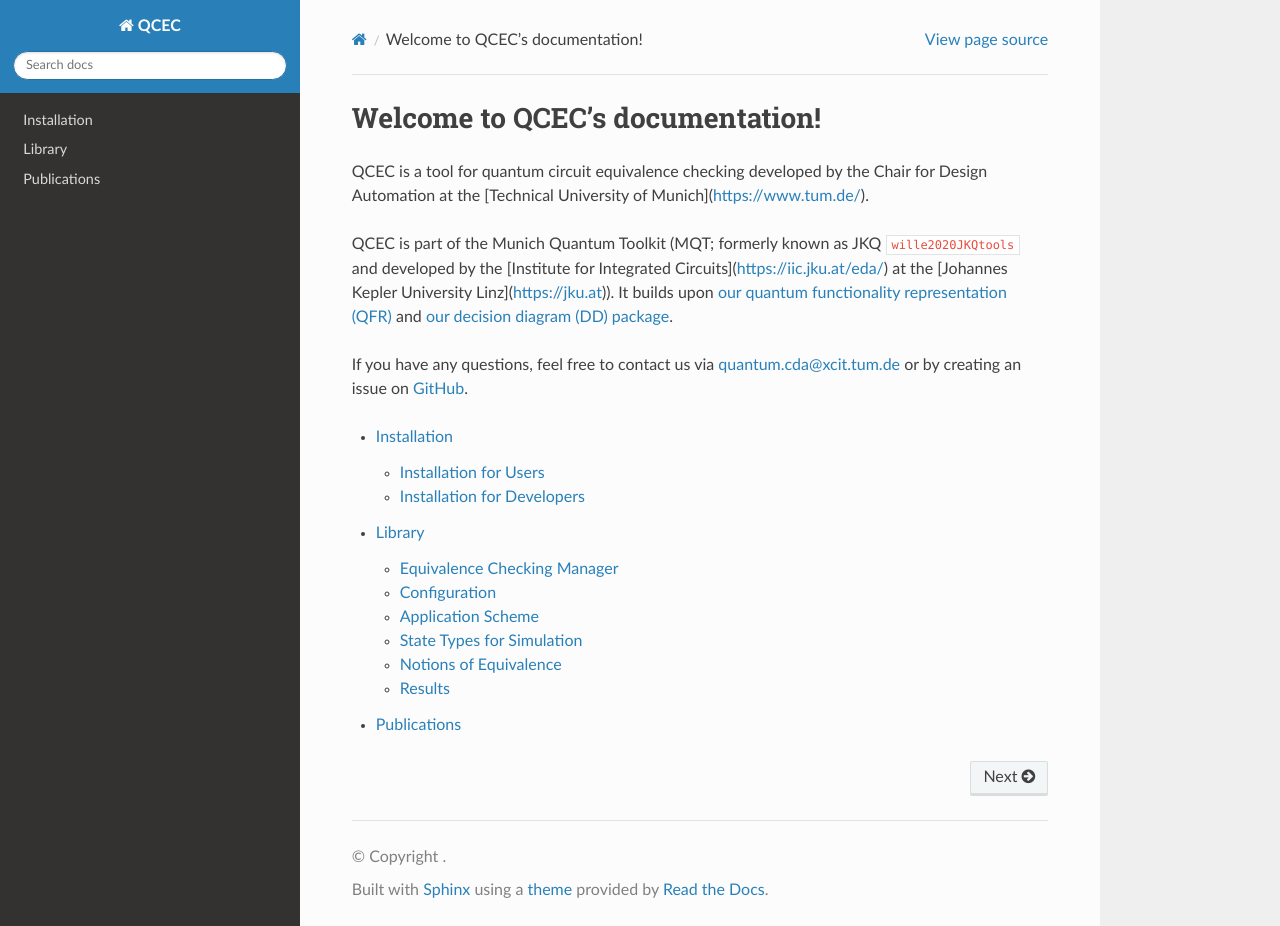
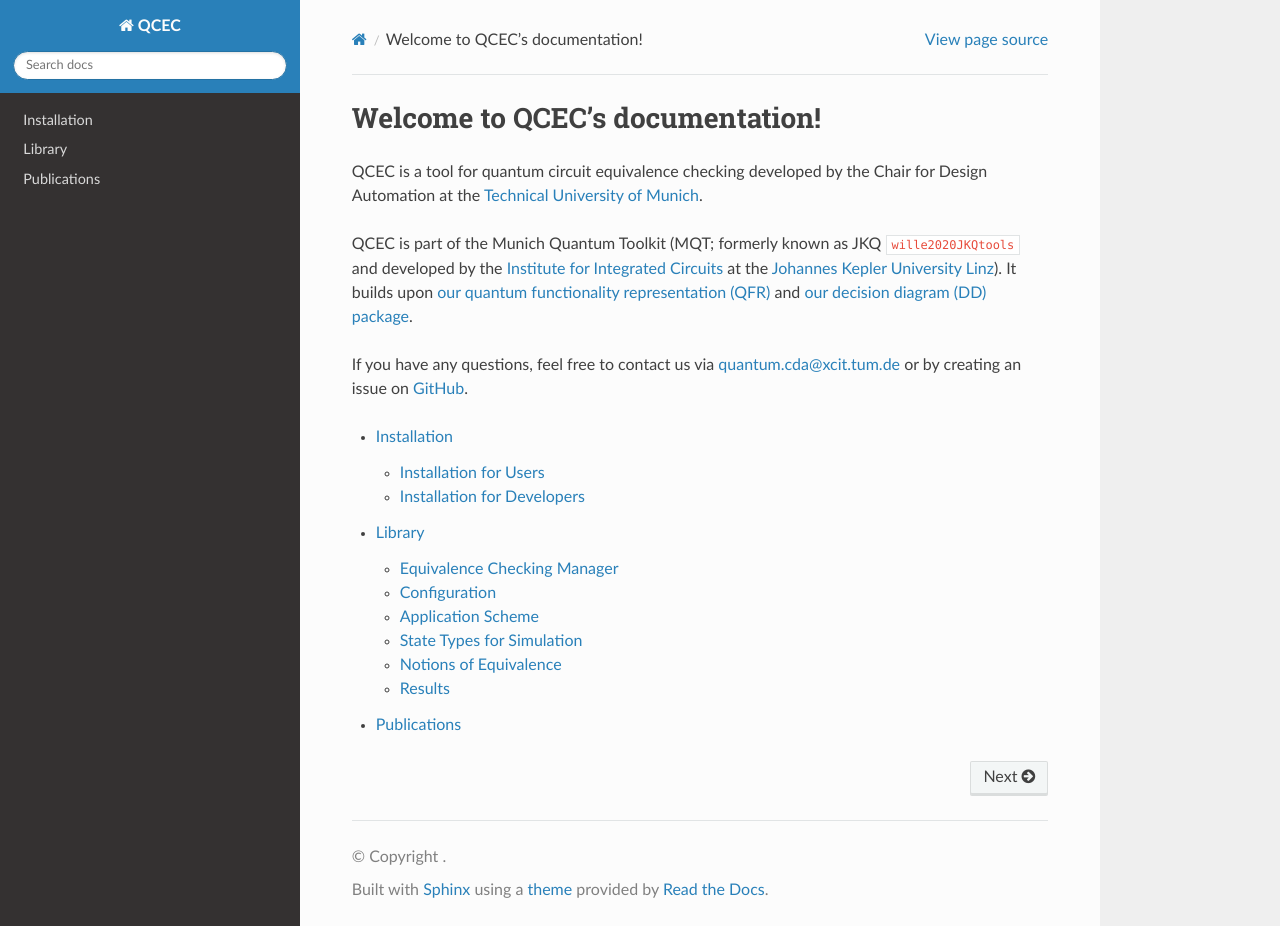
Before and after one commit to cda-tum/mqt-qcec, a Sphinx documentation site: the page built from docs/source/index.rst, in a window 1280 px wide and 926 px high. Built offline with Sphinx 7.4.7 and the Read the Docs theme 2.0.0, drawn with Linux system fonts in a browser that asks for light colours; cross-references to code outside the pages are shown as plain code.

Commit message:
🐛 fix links in docs
Signed-off-by: burgholzer <burgholzer@me.com>

```diff
--- a/docs/source/index.rst
+++ b/docs/source/index.rst
@@ -1,9 +1,9 @@
 Welcome to QCEC's documentation!
 ================================
 
-QCEC is a tool for quantum circuit equivalence checking developed by the Chair for Design Automation at the [Technical University of Munich](https://www.tum.de/).
+QCEC is a tool for quantum circuit equivalence checking developed by the Chair for Design Automation at the `Technical University of Munich <https://www.tum.de>`_.
 
-QCEC is part of the Munich Quantum Toolkit (MQT; formerly known as JKQ :cite:labelpar:`wille2020JKQtools` and developed by the [Institute for Integrated Circuits](https://iic.jku.at/eda/) at the [Johannes Kepler University Linz](https://jku.at)).
+QCEC is part of the Munich Quantum Toolkit (MQT; formerly known as JKQ :cite:labelpar:`wille2020JKQtools` and developed by the `Institute for Integrated Circuits <https://iic.jku.at/eda/>`_ at the `Johannes Kepler University Linz <https://jku.at>`_).
 It builds upon `our quantum functionality representation (QFR) <https://github.com/cda-tum/qfr>`_ and `our decision diagram (DD) package <https://github.com/cda-tum/dd_package.git>`_.
 
 If you have any questions, feel free to contact us via `quantum.cda@xcit.tum.de <mailto:quantum.cda@xcit.tum.de>`_ or by creating an issue on `GitHub <https://github.com/cda-tum/qcec/issues>`_.
```
